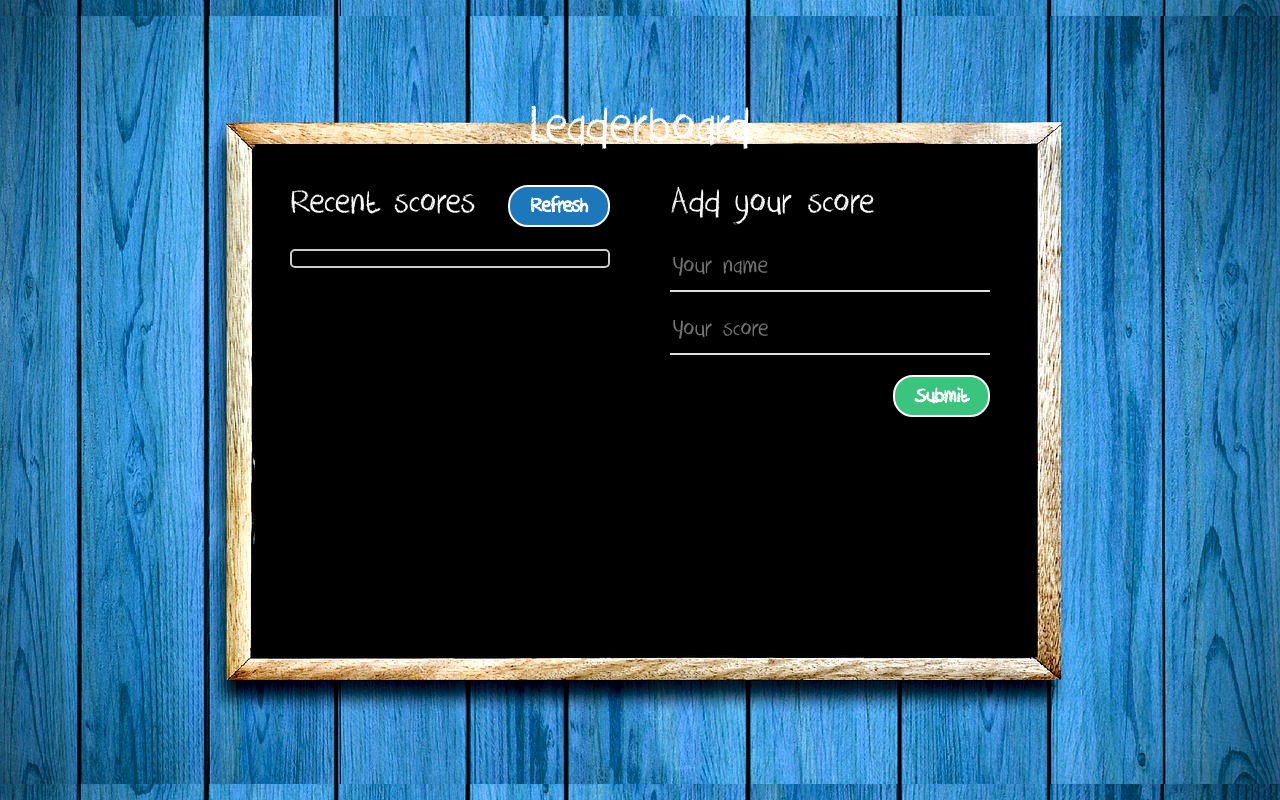
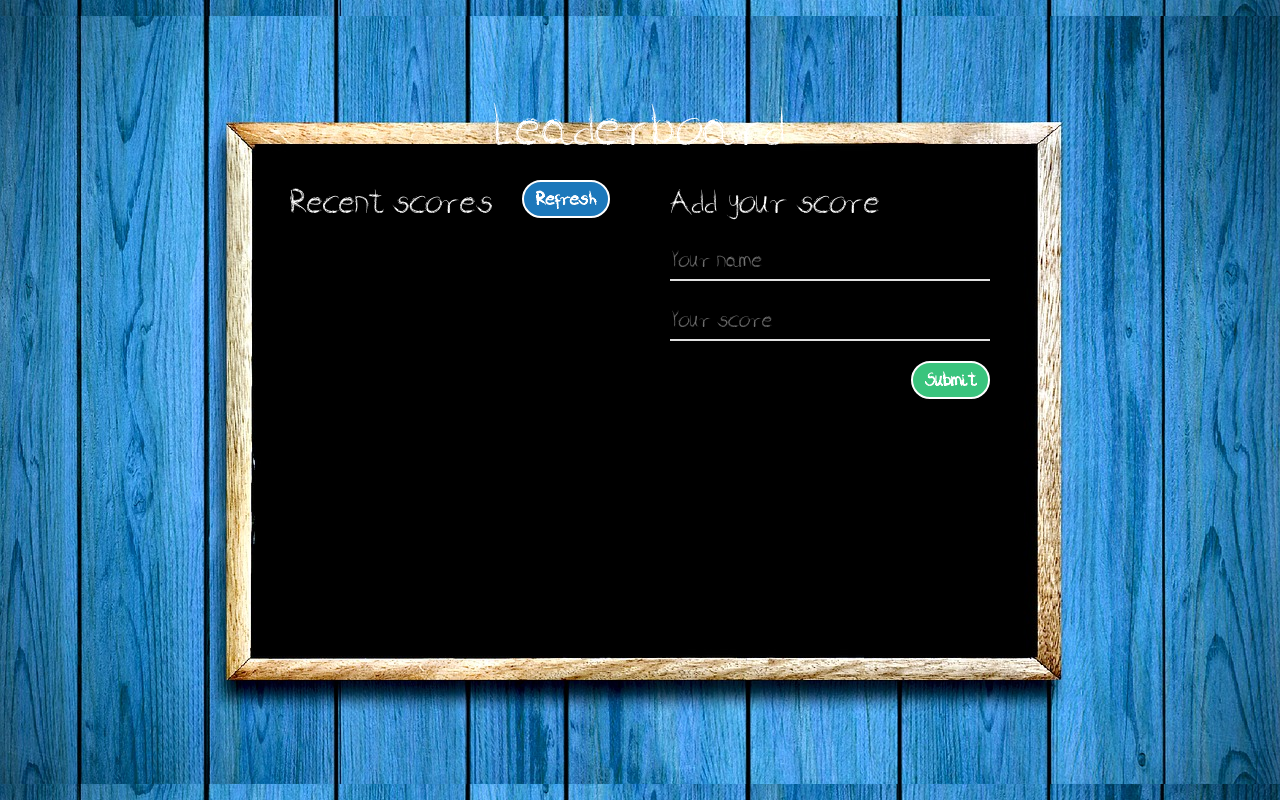
Before and after one commit to IbrohimRasulov/Leaderboard-game, a website built with webpack: page src/index.html in a window 1280 px wide. Built offline with nearby package versions, Linux system fonts and the light colour scheme; no server answers.

Commit message:
Change font family, style buttons

```diff
--- a/src/index.html
+++ b/src/index.html
@@ -7,6 +7,7 @@
     <title>Leaderboard</title>
     <link href="https://cdn.jsdelivr.net/npm/bootstrap@5.0.2/dist/css/bootstrap.min.css" rel="stylesheet"
         integrity="sha384-EVSTQN3/azprG1Anm3QDgpJLIm9Nao0Yz1ztcQTwFspd3yD65VohhpuuCOmLASjC" crossorigin="anonymous">
+        <link rel="stylesheet" href="https://use.fontawesome.com/releases/v5.15.4/css/all.css" integrity="sha384-DyZ88mC6Up2uqS4h/KRgHuoeGwBcD4Ng9SiP4dIRy0EXTlnuz47vAwmeGwVChigm" crossorigin="anonymous">
 </head>
 
 <body>
@@ -14,7 +15,7 @@
     <div class="container">
         <div id="score-container">
             <h3 class="d-inline-block">Recent scores</h3>
-            <button class="float-end" id="refresh">Refresh</button>
+            <button class="float-end" id="refresh">Refresh<i class="fas fa-redo-alt"></i></button>
 
             <div id="list-wrapper">
                 <ul class="list-group"></ul>
@@ -25,9 +26,9 @@
             <h3>Add your score</h3>
 
             <form>
-                <input type="text" name="name" id="name" placeholder="Your name" required>
-                <input type="number" name="score" id="score" placeholder="Your score" required>
-                <button type="submit" class="float-end">Submit</button>
+                <input type="text" name="name" id="name" placeholder="Your name" required autocomplete="off">
+                <input type="number" name="score" id="score" placeholder="Your score" required autocomplete="off">
+                <button type="submit" class="float-end" id="submit">Submit</button>
             </form>
         </div>
     </div>
--- a/src/style.css
+++ b/src/style.css
@@ -1,35 +1,41 @@
 @font-face {
-  font-family: "Chalk writing";
-  src: url("./assets/DkCrayonCrumble-ddll.ttf") format("truetype");
+  font-family: "Chalk";
+  src: url("./assets/ChalkboardByMartaVanEck-gvpp.ttf") format("truetype");
+}
+
+@font-face {
+  font-family: "Chalk-13";
+  src: url("./assets/BackToSchoolElementsDemo-ar5g.ttf") format("truetype");
 }
 
 /* stylelint-disable */
 * {
-  font-family: Chalk writing;
+  font-family: Chalk;
 }
 /* stylelint-enable */
 
 h1 {
-  font-size: 56px;
-  padding: 100px 0 10px 0;
+  font-size: 60px;
+  padding: 90px 0 10px 0;
   color: white;
   text-align: center;
 }
 
 h3 {
-  font-size: 38px;
+  font-size: 36px;
   color: white;
   padding-bottom: 10px;
 }
 
 li {
-  font-size: 26px;
-  color: #fffc;
+  font-size: 24px;
+  color: #fffd;
   list-style-type: none;
 }
 
 ul {
-  margin: 5px 0 5px 15px;
+  margin-left: 15px;
+  line-height: 32px;
 }
 
 body {
@@ -45,9 +51,15 @@ input {
   border: none;
   border-bottom: 2px solid #ffffffe0;
   width: 100%;
-  font-size: 26px;
+  font-size: 24px;
   color: white;
   outline: none;
+}
+
+input::-webkit-outer-spin-button,
+input::-webkit-inner-spin-button {
+  -webkit-appearance: none;
+  margin: 0;
 }
 
 .container {
@@ -63,12 +75,11 @@ input {
 }
 
 button {
-  padding: 5px 20px 0 20px;
+  padding: 2px 12px;
   border: 2px solid white;
   border-radius: 20px;
-  background-color: #3ac47d;
   color: white;
-  font-size: 22px;
+  font-size: 20px;
   font-weight: bolder;
 }
 
@@ -76,12 +87,36 @@ button {
   background-color: #1c78bb;
 }
 
+.fas {
+  display: none;
+}
+
+#submit {
+  background-color: #3ac47d;
+}
+
+#refresh:hover {
+  margin-right: -25px;
+}
+
+#refresh:hover > .fas {
+  display: inline-block;
+  font-size: 18px;
+  padding-left: 7px;
+  color: #00ff7b;
+}
+
+#submit:hover {
+  transition: 0.7s;
+  letter-spacing: 4px;
+  padding: 2px 18px;
+  margin-right: -16px;
+}
+
 #list-wrapper {
   padding: 5px;
   max-height: 48vh;
   overflow-y: auto;
-  border: 2px solid #fffc;
-  border-radius: 5px;
 }
 
 ::-webkit-scrollbar {
@@ -93,6 +128,6 @@ button {
 }
 
 ::-webkit-scrollbar-thumb {
-  background: #fffc;
+  background: white;
   border-radius: 3px;
 }
```
Also changed, not shown: dist/9f7927998101e482601d.ttf (deleted), dist/bc86bdf1b486b204dffa.ttf (added), dist/f5f01ea8b5ba136b1d43.ttf (added), dist/index.bundle.js, dist/index.html, src/assets/BackToSchoolElementsDemo-ar5g.ttf (added), src/assets/ChalkBoard.ttf (added), src/assets/ChalkboardByMartaVanEck-gvpp.ttf (added), src/assets/Chalktastic-x1nR.ttf (added), src/assets/Chalkychuck-RjJv.ttf (added), src/assets/ChorettoDemo-nRLDJ.ttf (added), src/assets/HanLeToursDemoVersion-MV2Yx.ttf (added), src/assets/OldBookshopHk-yAX5.ttf (added), src/assets/OrionChalkScratchDemoVersio-rgD8B.ttf (added), 1 more files, 2 other files.
